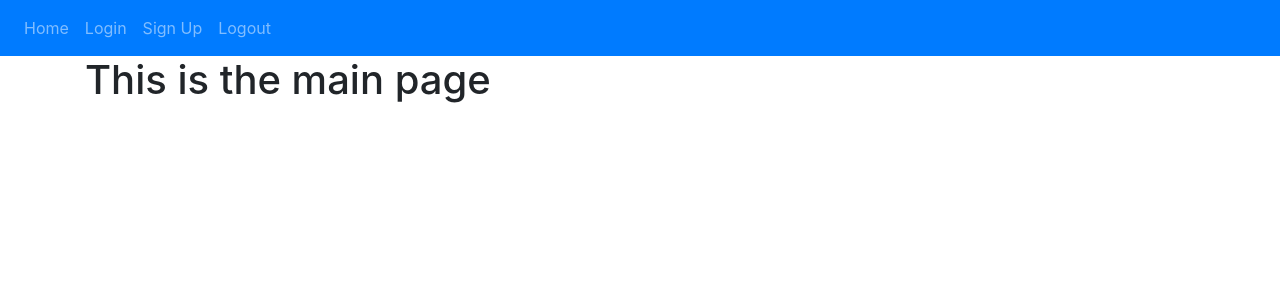
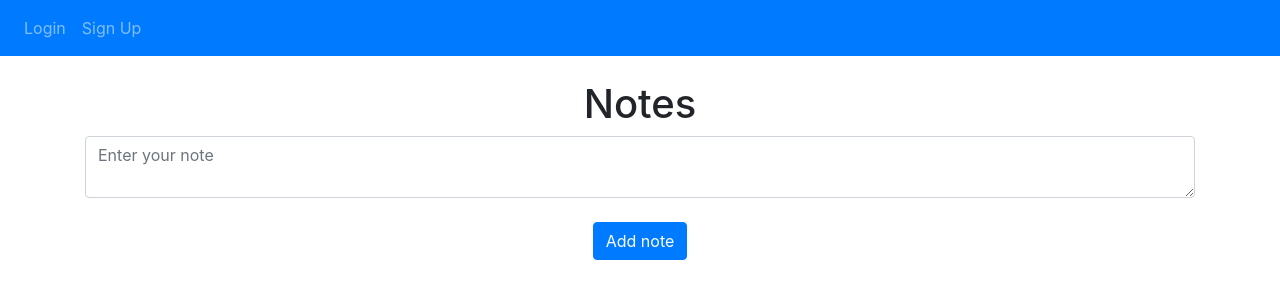
Before and after one commit to nomardt/Basic-Flask-Website, a Flask app: template website/templates/home.html in a window 1280 px wide. Shown: the top 300 px of the page. Run offline with Flask 3, Linux system fonts and the light colour scheme; the template is opened without the code that fills it, so the values that code supplies are empty; some libraries are stand-ins or nearby versions.

Commit message:
Add files via upload

```diff
--- a/website/templates/base.html
+++ b/website/templates/base.html
@@ -30,10 +30,13 @@
       </button>
       <div class="collapse navbar-collapse" id="navbar">
         <div class="navbar-nav">
+          {% if user.is_authenticated %}
           <a class="nav-item nav-link" id="home" href="/">Home</a>
+          <a class="nav-item nav-link" id="logout" href="/logout">Logout</a>
+          {% else %}
           <a class="nav-item nav-link" id="login" href="/login">Login</a>
           <a class="nav-item nav-link" id="signUp" href="/signup">Sign Up</a>
-          <a class="nav-item nav-link" id="logout" href="/logout">Logout</a>
+          {% endif %}
         </div>
       </div>
     </nav>
--- a/website/templates/home.html
+++ b/website/templates/home.html
@@ -1,4 +1,26 @@
 {% extends "base.html" %} {% block header %}Home{% endblock %} {% block content
 %}
-<h1>This is the main page</h1>
+
+<br />
+<h1 align="center">Notes</h1>
+
+<ul class="list-group list-group-flush" id="notes">
+  {% for note in user.notes %}
+  <li class="list-group-item">{{ note.note }}</li>
+  {% endfor %}
+</ul>
+
+<form method="POST">
+  <textarea
+    name="note"
+    id="note"
+    class="form-control"
+    placeholder="Enter your note"
+    required
+  ></textarea>
+  <br />
+  <div align="center">
+    <button type="submit" class="btn btn-primary">Add note</button>
+  </div>
+</form>
 {% endblock %}
```
Also changed, not shown: website/__init__.py (+11 -1 lines), website/auth.py (+13 -6 lines), website/views.py (+18 -3 lines).
